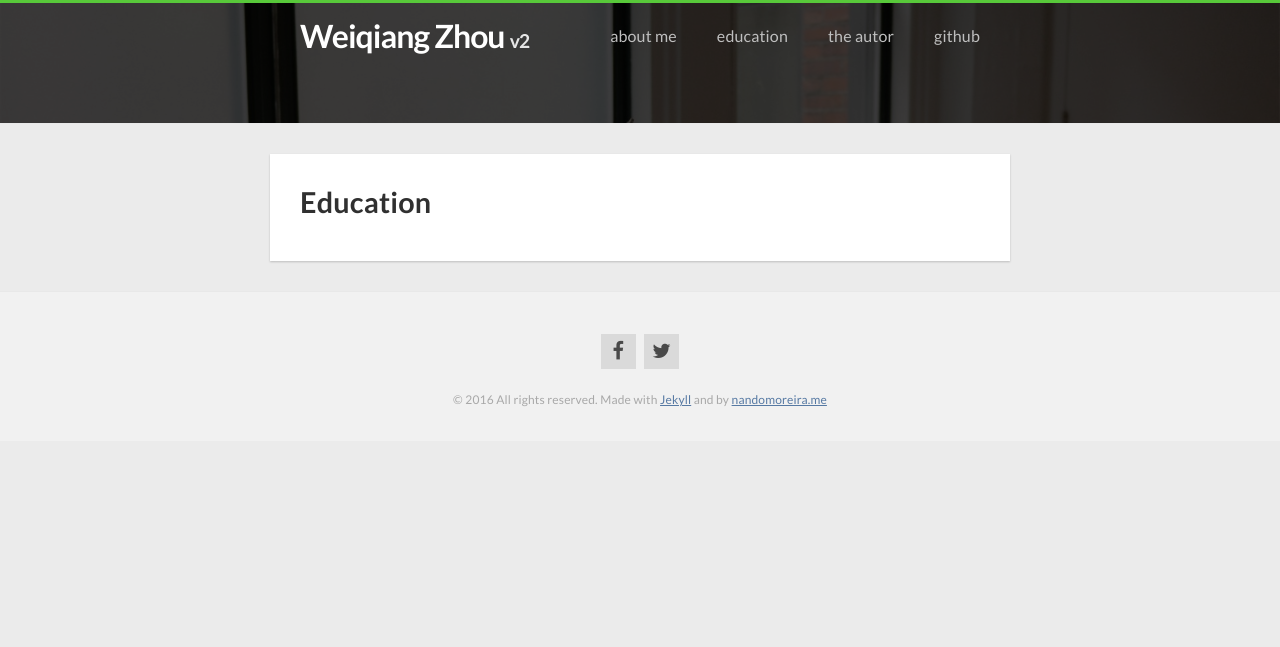
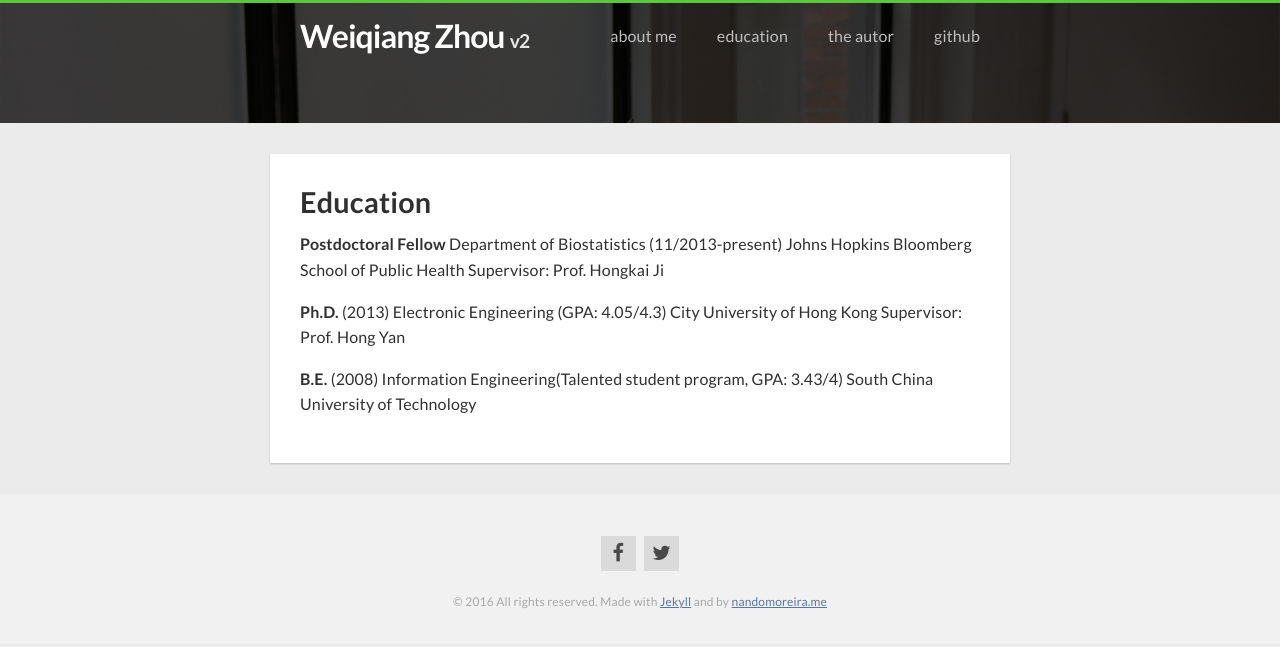
Before and after one commit to ILoveYouKen/ILoveYouKen.github.io, a Jekyll site: the page built from education.md, in a window 1280 px wide. Shown: the top 647 px of the page. Built offline with Jekyll 4.4.1, drawn with Linux system fonts in a browser that asks for light colours; nearby versions of some CDN libraries.

Commit message:
first commit

```diff
--- a/education.md
+++ b/education.md
@@ -4,3 +4,14 @@ title: Education
 permalink: /education/
 slug: education
 ---
+
+__Postdoctoral Fellow__		Department of Biostatistics
+(11/2013-present)			Johns Hopkins Bloomberg School of Public Health
+							Supervisor: Prof. Hongkai Ji
+
+__Ph.D.__ (2013)			Electronic Engineering (GPA: 4.05/4.3)
+							City University of Hong Kong
+							Supervisor: Prof. Hong Yan
+
+__B.E.__ (2008)				Information Engineering(Talented student program, GPA: 3.43/4)
+							South China University of Technology
```
